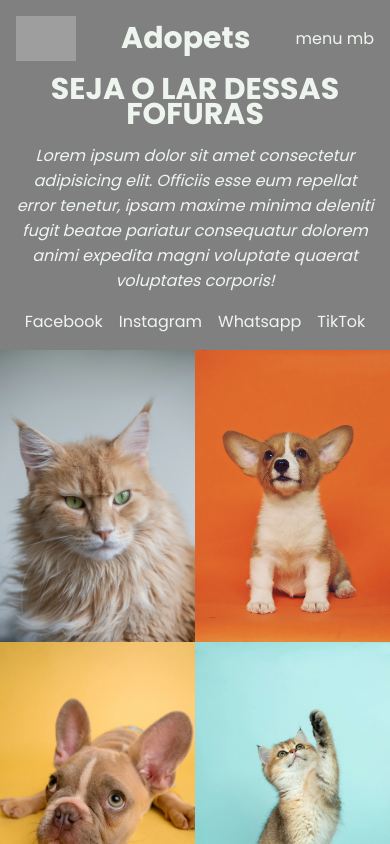
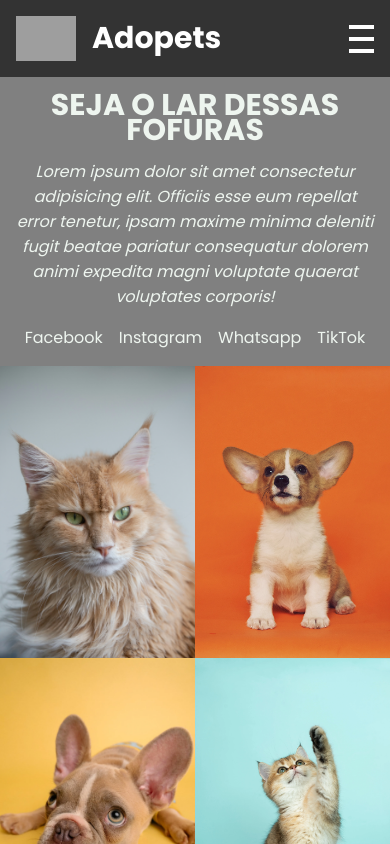
Before and after one commit to RNoleto/adopets-vue3, a Vue app: page / in a window 390 px wide. Shown: the top 844 px of the page. Built offline with nearby package versions, Linux system fonts and the light colour scheme; grey boxes are pictures that could not be loaded.

Commit message:
ajuste da navbar

```diff
--- a/src/App.vue
+++ b/src/App.vue
@@ -1,10 +1,16 @@
 <template>
   <div id="app">
+    <Navbar />
     <router-view></router-view>
   </div>
 </template>
 <script>
-export default {};
+import Navbar from "./components/Navbar.vue";
+export default {
+  components: {
+    Navbar,
+  },
+};
 </script>
 <style lang="scss" scoped>
 </style>
--- a/src/components/Banner.vue
+++ b/src/components/Banner.vue
@@ -2,11 +2,6 @@
   <div class="banner">
     <div class="content">
       <div class="firstColumn">
-        <div class="top">
-          <img src="../assets/img/logo.png" alt="logo" class="logo" />
-          <h1 class="title">Adopets</h1>
-          <p>menu mb</p>
-        </div>
         <div class="description">
           <h1 class="title">Seja o lar dessas fofuras</h1>
           <p class="info">
@@ -94,15 +89,6 @@ export default {
       padding: 1rem;
       background-color: grey;
       color: var(--color-4);
-
-      .top {
-        display: flex;
-        align-items: center;
-        justify-content: space-between;
-        .logo {
-          width: 60px;
-        }
-      }
       .description {
         display: flex;
         flex-wrap: wrap;
--- a/src/components/Navbar.vue
+++ b/src/components/Navbar.vue
@@ -1,4 +1,106 @@
-<template></template>
+<template>
+  <nav>
+    <div class="adopets">
+      <img src="../assets/img/logo.png" alt="logo" class="logo" />
+      <h1 class="title">Adopets</h1>
+    </div>
+    <div class="navbar-toggle" @click="toggleNav">
+      <div class="bar"></div>
+      <div class="bar"></div>
+      <div class="bar"></div>
+    </div>
+    <ul :class="{ 'nav-links-open': isNavOpen }">
+      <li><router-link to="/" @click="closeNav">Home</router-link></li>
+      <li><router-link to="/about" @click="closeNav">About</router-link></li>
+    </ul>
+  </nav>
+</template>
 
 <script>
+export default {
+  name: "Navbar",
+  data() {
+    return {
+      isNavOpen: false,
+    };
+  },
+  methods: {
+    toggleNav() {
+      this.isNavOpen = !this.isNavOpen;
+    },
+    closeNav() {
+      this.isNavOpen = false;
+    },
+  },
+};
 </script>
+
+<style lang="scss" scoped>
+nav {
+  background-color: #333;
+  color: #fff;
+  padding: 1rem;
+  display: flex;
+  justify-content: space-between;
+  align-items: center;
+
+  .adopets {
+    display: flex;
+    gap: 1rem;
+    align-items: center;
+    .logo {
+      width: 60px;
+    }
+  }
+}
+
+.navbar-toggle {
+  display: none;
+  flex-direction: column;
+  cursor: pointer;
+}
+
+.bar {
+  background-color: #fff;
+  height: 4px;
+  width: 25px;
+  margin: 4px 0;
+  transition: transform 0.4s;
+}
+
+ul {
+  list-style: none;
+  display: flex;
+}
+
+li {
+  margin-right: 1rem;
+}
+
+.nav-links-open {
+  display: flex;
+  flex-direction: column;
+  position: absolute;
+  top: 60px;
+  right: 1rem;
+  background-color: #333;
+  padding: 1rem;
+  border: 1px solid #fff;
+  display: none;
+}
+
+.nav-links-open li {
+  margin: 0;
+  margin-bottom: 1rem;
+}
+
+@media (max-width: 768px) {
+  .navbar-toggle {
+    display: flex;
+  }
+
+  ul {
+    display: none;
+  }
+}
+</style>
```
